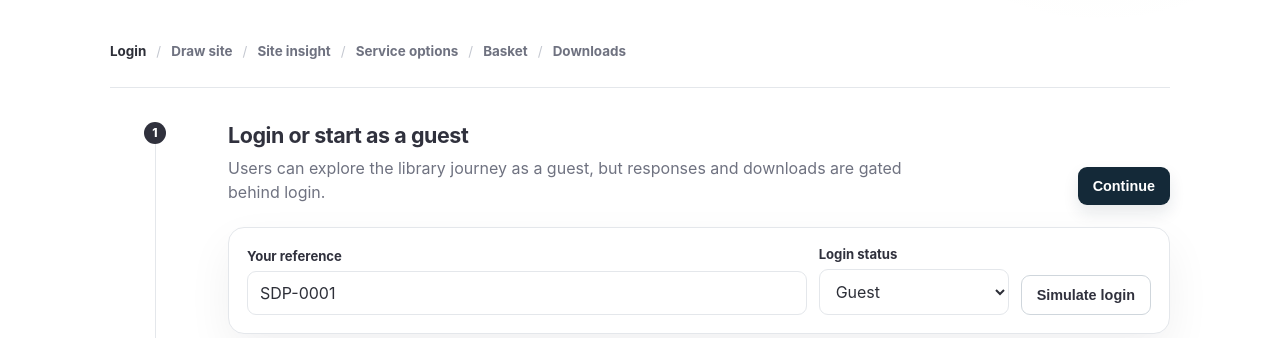
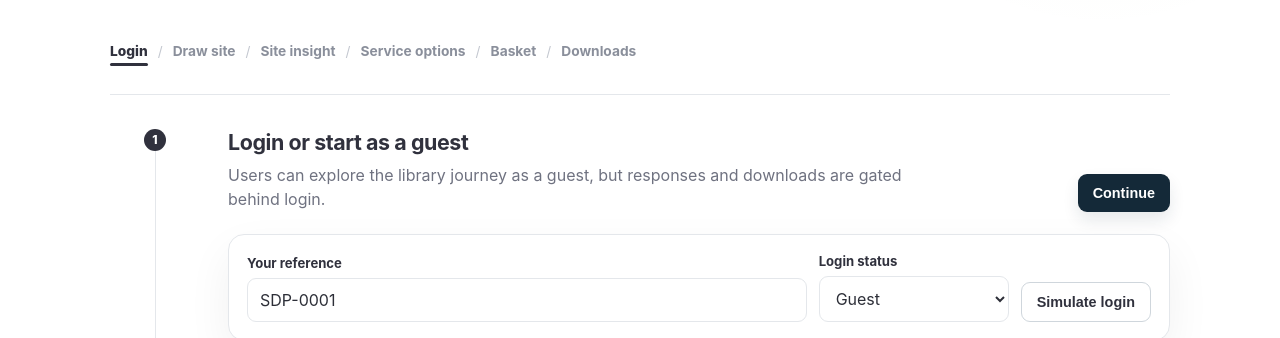
Before and after one commit to LSBUD-John/SafeDiggingHub3, a plain HTML site: page index.html in a window 1280 px wide. Shown: the part 462-800 px from the top of the page. Drawn offline with Linux system fonts and the light colour scheme.

Commit message:
Refactor breadcrumb styles for improved layout

```diff
--- a/index.html
+++ b/index.html
@@ -299,27 +299,71 @@
       flex-wrap: wrap;
     }
 
+    .crumbs {
+  display: flex;
+  align-items: center;
+  gap: 10px;
+  color: var(--muted);
+  font-size: 0.86rem;
+  margin-bottom: 28px;
+  flex-wrap: wrap;
+}
+
 .crumb {
+  position: relative;
   border: 0;
   background: none;
-      padding: 0;
-      color: var(--muted);
+  padding: 0 0 7px;
+  color: #8a8f9b;
   font: inherit;
   font-weight: 650;
   cursor: pointer;
   box-shadow: none;
+  transition: color 0.15s ease;
+}
+
+.crumb::after {
+  content: "";
+  position: absolute;
+  left: 0;
+  right: 0;
+  bottom: 0;
+  height: 2px;
+  border-radius: 99px;
+  background: transparent;
+}
+
+.crumb:hover {
+  color: #30313d;
 }
 
 .crumb.active {
-      color: var(--ink);
+  color: #30313d;
+  font-weight: 800;
+}
+
+.crumb.active::after {
+  background: #30313d;
+  height: 3px;
 }
 
 .crumb.done {
   color: var(--navy);
 }
 
+.crumb.done::before {
+  content: "✓ ";
+  color: var(--green);
+  font-weight: 900;
+}
+
+.crumb.done::after {
+  background: rgba(8, 50, 80, 0.35);
+}
+
 .slash {
   color: #c4c8d0;
+  padding-bottom: 7px;
 }
 
     .stage-panel {
```
Lines whose indentation alone changed are shown as unchanged.
